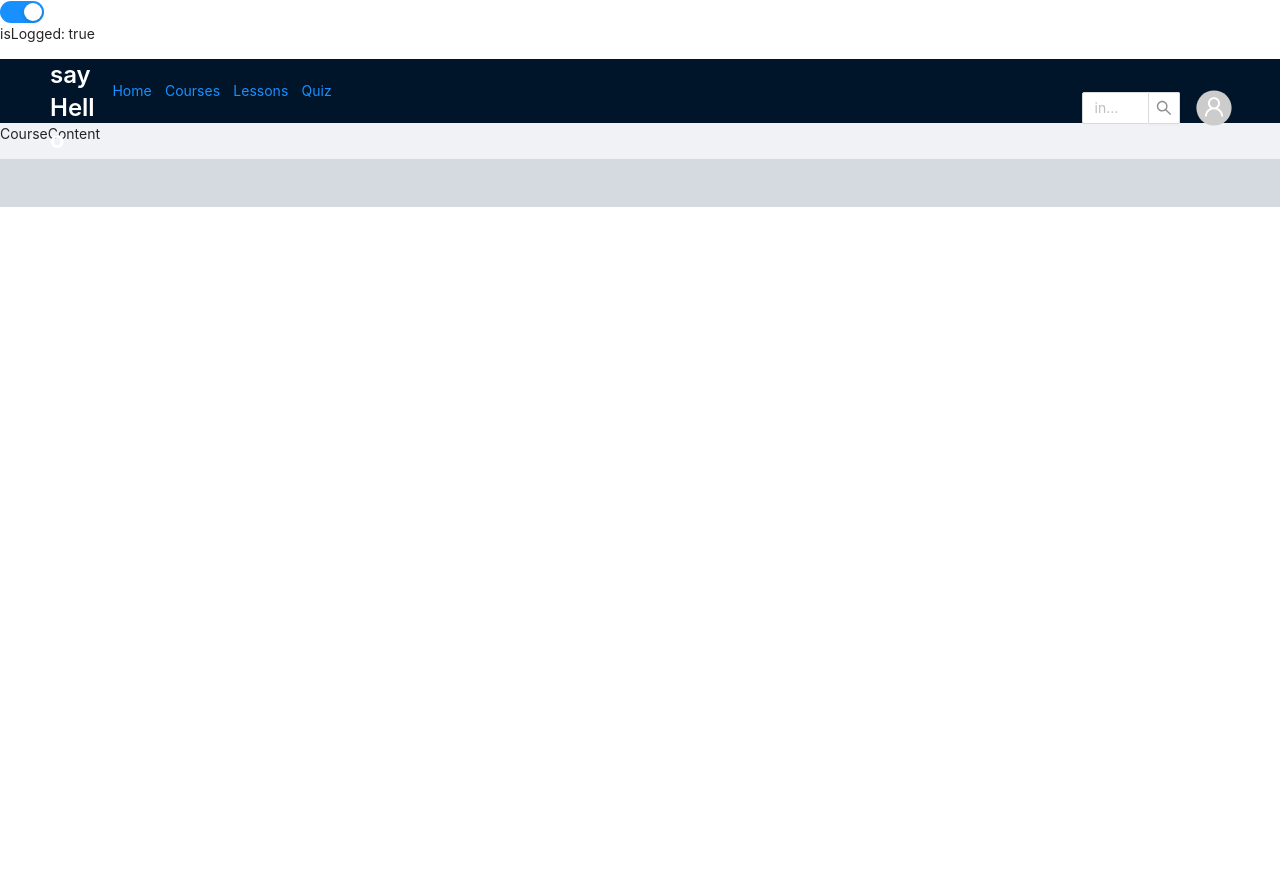
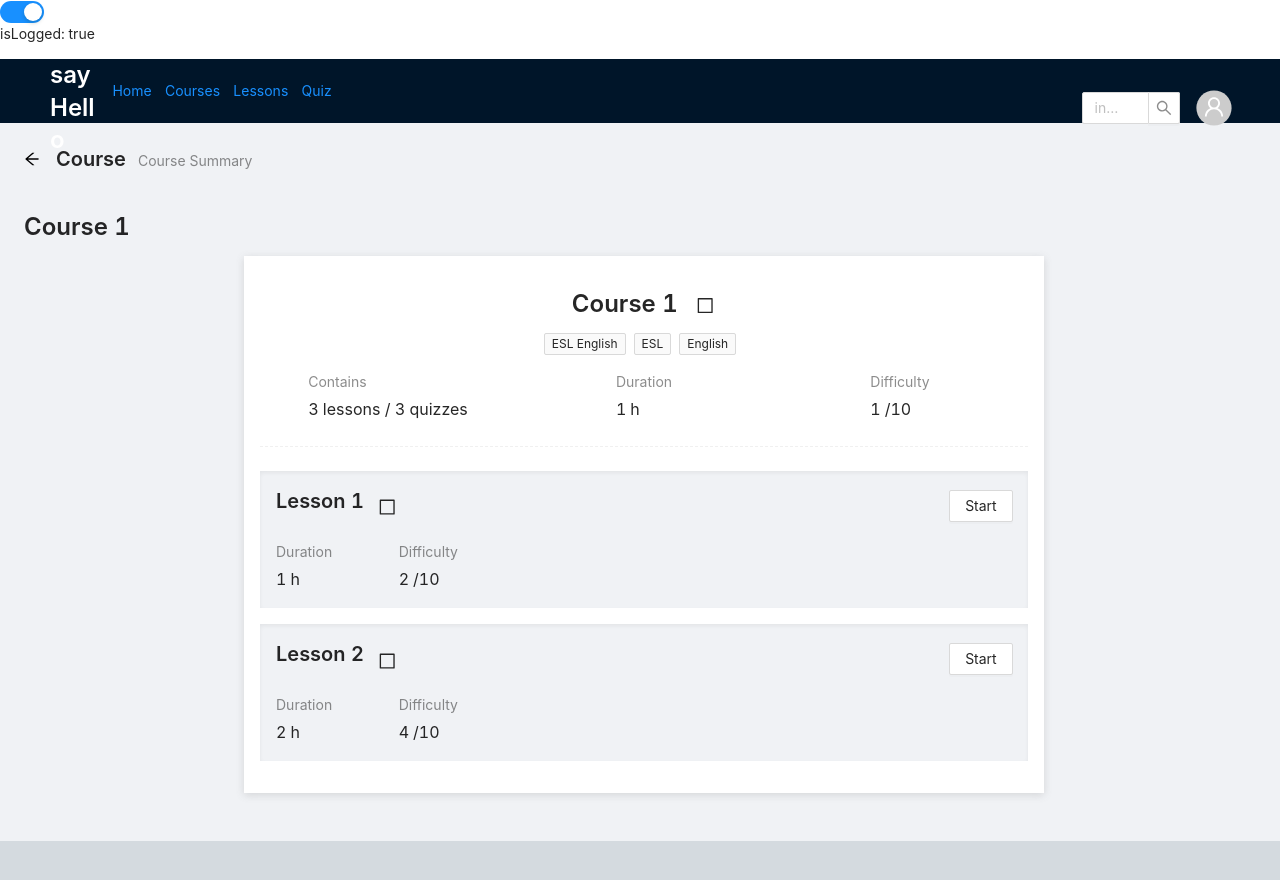
Before and after one commit to antoineGH/sayhello, a React (Create React App) app: page /auth/course/1 in a window 1280 px wide. Shown: the top 880 px of the page. Before the commit the page ends 800 px from the top, so only its background shows below. Built offline with nearby package versions, Linux system fonts and the light colour scheme.

Commit message:
coruseContent gui

```diff
--- a/src/components/courseContent/CourseContent.tsx
+++ b/src/components/courseContent/CourseContent.tsx
@@ -1,10 +1,148 @@
+import { BorderOutlined, CheckSquareOutlined } from '@ant-design/icons'
+import { Button, Col, Divider, Row, Statistic, Tag, Tooltip, Typography } from 'antd'
+import { useNavigate } from 'react-router'
 import './style.css'
 
-const CourseContent = () => {
+type Lessons = Lesson[]
+
+interface Lesson {
+	lessonID: number
+	lessonName: string
+	author: string
+	duration: number
+	difficulty: number
+	completed: boolean
+	courseID: number
+}
+
+interface Course {
+	courseID: number
+	courseName: string
+	duration: number
+	difficulty: number
+	completed: number
+	numberLesson: number
+	numberQuiz: number
+	tags: string[]
+}
+
+interface props {
+	lessons: Lessons
+	tags: string[]
+	course: Course
+}
+
+const CourseContent = ({ course, tags, lessons }: props) => {
+	const { Text, Title } = Typography
+	const navigate = useNavigate()
+
+	const getContains = (numberLesson: number, numberQuiz: number) => {
+		return `${numberLesson} lesson${numberLesson > 1 ? 's' : ''} / ${numberQuiz} quiz${numberQuiz > 1 ? 'zes' : ''}`
+	}
+
+	const handleClickLesson = (lessonID: number) => {
+		console.log('handleStartLesson')
+		navigate(`/auth/lesson/${lessonID}`)
+	}
+
 	return (
-		<>
-			<p>CourseContent</p>
-		</>
+		<div className='container_quiz'>
+			<Row className='center title_row'>
+				<Col>
+					<Title level={3}>{course.courseName}</Title>
+				</Col>
+				<Col style={{ marginLeft: '1rem', marginBottom: '.4rem', transform: 'scale(0.75)' }}>
+					<Tooltip
+						title={
+							course.completed === 100
+								? `${course.courseName} completed`
+								: `${course.courseName} not completed`
+						}>
+						{course.completed === 100 ? (
+							<CheckSquareOutlined className='checkedLesson' />
+						) : (
+							<BorderOutlined className='uncheckedLesson' />
+						)}
+					</Tooltip>
+				</Col>
+			</Row>
+			<Row className='center'>
+				<Col>
+					{tags.map((tag, count) => {
+						count++
+						return (
+							<Tooltip key={count} title={tag}>
+								<Tag>{tag}</Tag>
+							</Tooltip>
+						)
+					})}
+				</Col>
+			</Row>
+
+			<Row className='center mt1'>
+				<Col span={8} className='center '>
+					<Statistic title='Contains' value={getContains(course.numberLesson, course.numberQuiz)} />
+				</Col>
+				<Col span={8} className='center'>
+					<Statistic title='Duration' value={course.duration} suffix='h' />
+				</Col>
+				<Col span={8} className='center'>
+					<Statistic title='Difficulty' value={course.difficulty} suffix='/10' />
+				</Col>
+			</Row>
+			<Divider dashed />
+
+			{lessons.map((lesson, count) => {
+				count++
+				return (
+					<div className='lesson_container'>
+						<Row>
+							<Col>
+								<Title level={4}>{lesson.lessonName}</Title>
+							</Col>
+							<Col
+								style={{
+									justifyContent: 'center',
+									display: 'flex',
+									marginTop: '0.15rem',
+									marginLeft: '.75rem',
+									transform: 'scale(0.75)',
+								}}>
+								<Tooltip
+									title={
+										lesson.completed
+											? `${lesson.lessonName} completed`
+											: `${lesson.lessonName} not completed`
+									}>
+									{lesson.completed ? (
+										<CheckSquareOutlined className='checkedLesson' />
+									) : (
+										<BorderOutlined className='uncheckedLesson' />
+									)}
+								</Tooltip>
+							</Col>
+							<Col
+								span={2}
+								offset={18}
+								style={{ justifyContent: 'center', alignSelf: 'center', display: 'flex' }}>
+								<Button onClick={() => handleClickLesson(lesson.lessonID)}>
+									{lesson.completed ? 'Resume' : 'Start'}
+								</Button>
+							</Col>
+						</Row>
+						<Row style={{ marginTop: '1rem' }}>
+							<Col span={4}>
+								<Statistic title='Duration' value={lesson.duration} suffix='h' />
+							</Col>
+							<Col span={4}>
+								<Statistic title='Difficulty' value={lesson.difficulty} suffix='/10' />
+							</Col>
+						</Row>
+					</div>
+				)
+			})}
+		</div>
 	)
 }
+
 export default CourseContent
--- a/src/components/courseContent/style.css
+++ b/src/components/courseContent/style.css
@@ -0,0 +1,14 @@
+.center {
+	display: flex !important;
+	justify-content: center;
+}
+.mt1 {
+	margin-top: 1rem;
+}
+
+.lesson_container {
+	background-color: #f0f2f5;
+	padding: 1rem;
+	margin-bottom: 1rem;
+	box-shadow: rgba(0, 0, 0, 0.06) 0px 2px 4px 0px inset;
+}
--- /dev/null
+++ b/src/pages/CoursePage.tsx
@@ -0,0 +1,70 @@
+import { PageHeader, Typography } from 'antd'
+import CourseContent from 'components/courseContent/CourseContent'
+import useTitle from 'hooks/useTitle'
+import { useParams } from 'react-router'
+import { useNavigate } from 'react-router'
+
+const CoursePage = () => {
+	const navigate = useNavigate()
+	const urlParams = useParams()
+	const courseID = urlParams?.courseID
+	useTitle(`Course ${courseID}`)
+	const { Title } = Typography
+
+	const course = {
+		courseID: 1,
+		courseName: 'Course 1',
+		duration: 1,
+		difficulty: 1,
+		completed: 0,
+		numberLesson: 3,
+		numberQuiz: 3,
+		tags: ['ESL', 'English', 'Native Speaker'],
+	}
+
+	const tags = ['ESL English', 'ESL', 'English']
+
+	const lessons = [
+		{
+			lessonID: 1,
+			lessonName: 'Lesson 1',
+			author: 'Antoine',
+			duration: 1,
+			difficulty: 2,
+			completed: false,
+			courseID: 1,
+		},
+		{
+			lessonID: 2,
+			lessonName: 'Lesson 2',
+			author: 'Bastien',
+			duration: 2,
+			difficulty: 4,
+			completed: false,
+			courseID: 1,
+		},
+	]
+
+	return (
+		<div>
+			<PageHeader
+				className='site-page-header'
+				onBack={() => navigate(-1)}
+				title='Course'
+				subTitle='Course Summary'
+			/>
+			<div
+				style={{
+					margin: '1rem 1rem 1rem 1.5rem',
+				}}>
+				<div className='quiz_title'>
+					<Title level={3}>{course.courseName}</Title>
+				</div>
+				<div className='quiz_content'>
+					<CourseContent course={course} tags={tags} lessons={lessons} />
+				</div>
+			</div>
+		</div>
+	)
+}
+export default CoursePage
--- a/src/routes.tsx
+++ b/src/routes.tsx
@@ -10,7 +10,7 @@ import Register from 'pages/Register'
 import Forgot from 'pages/Forgot'
 import Reset from 'pages/Reset'
 import QuizPage from 'pages/QuizPage'
-import CourseContent from 'components/courseContent/CourseContent'
+import CoursePage from 'pages/CoursePage'
 
 const routes = (isLogged: Boolean) => [
 	{
@@ -19,7 +19,7 @@ const routes = (isLogged: Boolean) => [
 		children: [
 			{ path: 'home', element: <Home /> },
 			{ path: 'course', element: <Course /> },
-			{ path: 'course/:courseID', element: <CourseContent /> },
+			{ path: 'course/:courseID', element: <CoursePage /> },
 			{ path: 'lesson', element: <Lesson /> },
 			{ path: 'quiz', element: <Quiz /> },
 			{ path: 'quiz/:quizID', element: <QuizPage /> },
```
